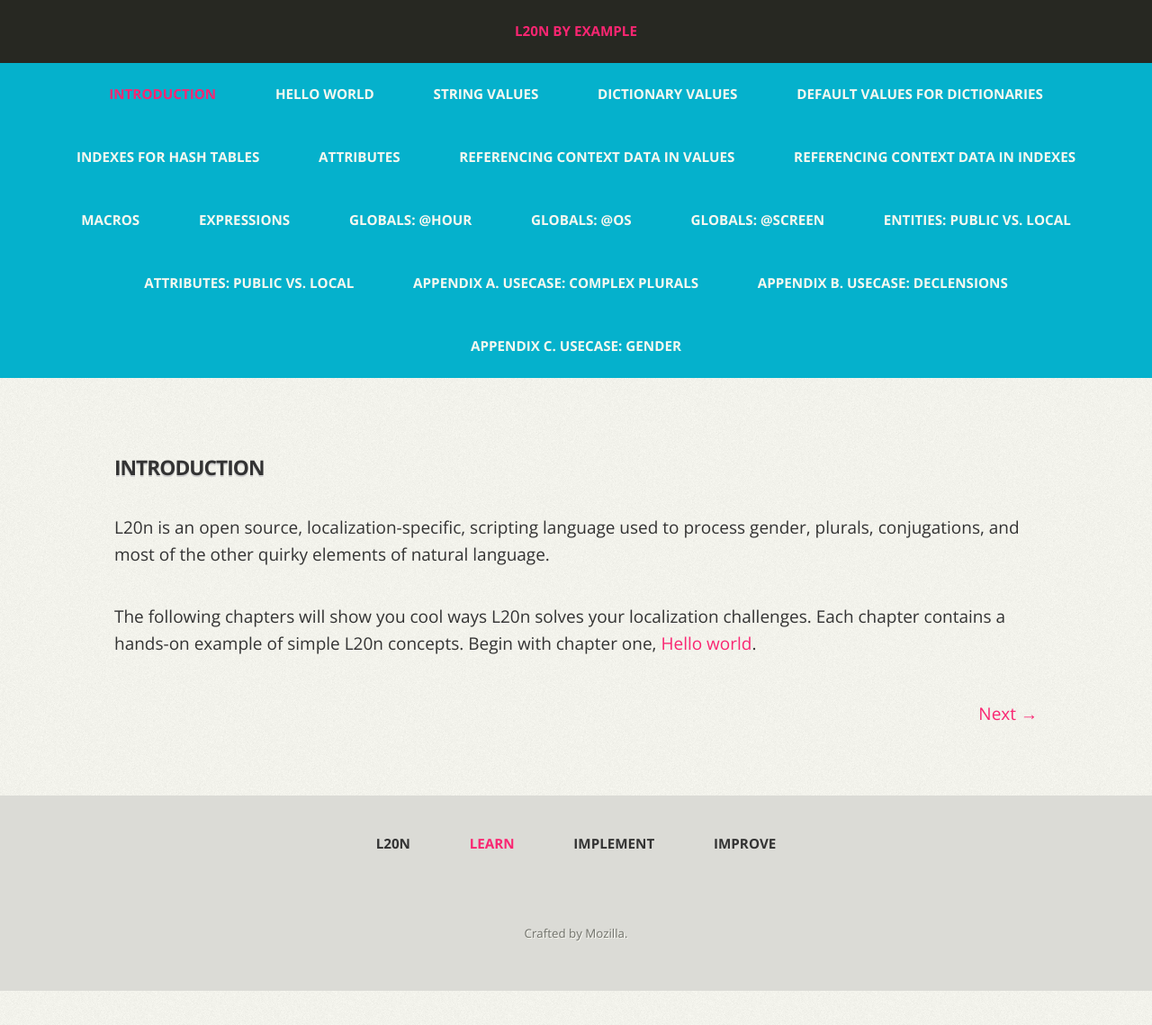
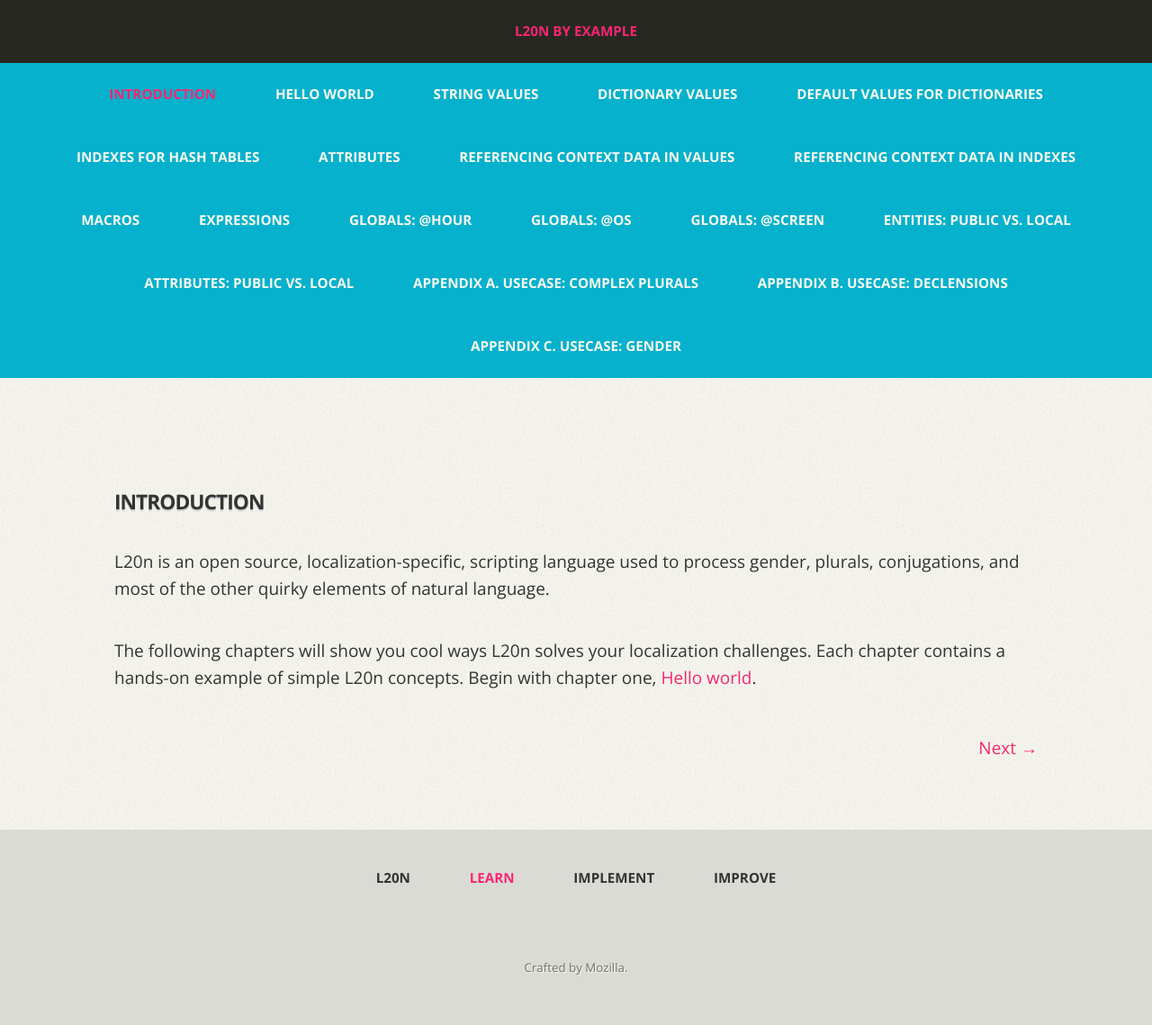
Before and after one commit to l20n/l20n.org, a Jekyll site: the page built from learn/index.html, in a window 1280 px wide. Shown: the whole page at 90% size. Built offline with Jekyll 4.4.1, drawn with Linux system fonts in a browser that asks for light colours; nearby versions of some CDN libraries; before the commit the page ends 1101 px from its top, so only the background shows below that.

Commit message:
Give it a try below link moves viewport to the window

```diff
--- a/css/main.css
+++ b/css/main.css
@@ -166,13 +166,13 @@ a.title {
     margin: 0 2em;
 }
 
-.main header h2,
-.main > article {
+.main header h2 {
     width: 90%;
     margin: 0.5em 5%;
 }
 
 .main > article {
+    width: 90%;
     margin: 0 5%;
 }
 
@@ -345,7 +345,6 @@ a.title {
 
 .main header {
     background: #05B1CC;
-    margin: 0em 0em 3em;
     padding: 2em 0;
 }
 
@@ -365,6 +364,11 @@ a.title {
     background: #05B1CC;
     display: inline-block;
     padding: 0 2em;
+}
+
+.main > article {
+    margin: 0 auto 0;
+    padding-top: 3em;
 }
 
 .main .window {
@@ -481,13 +485,14 @@ a.title {
     WIDE: Main
    ============ */
 
-    .main header {
-        margin: 0em 0em 2em;
-    }
-
     .main header h2 {
         font-size: 3em;
         margin-bottom: 1.0em;
+    }
+
+    .main > article {
+        margin: 0 auto 0;
+        padding-top: 2em;
     }
 
     .main > article > .blocks > section {
@@ -513,9 +518,12 @@ a.title {
    =============== */
 
     hr,
-    .main header h2,
+    .main header h2 {
+        margin: 0 auto;
+        width: 1026px;
+    }
+
     .main > article {
-        margin: 0 auto;
         width: 1026px;
     }
 
--- a/index.html
+++ b/index.html
@@ -43,7 +43,7 @@ title: Localization 2.0
                     <a href="https://github.com/l20n/" data-l10n-id="improve_link">Fork it on GitHub &rarr;</a>
                 </section>
             </div>
-            <aside class="window">
+            <aside id="try" class="window">
                 {% raw %}
                 <div id="editor" class="height25">&lt;name "L20n"&gt;
 &lt;welcome "Welcome to {{ name }}"&gt;
```
